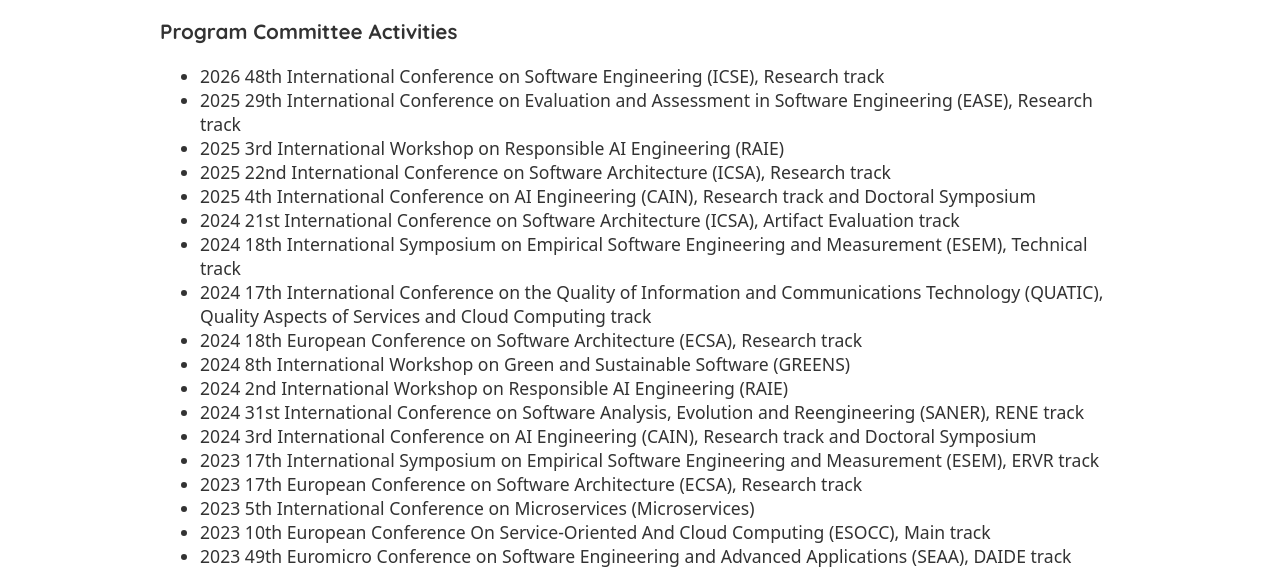
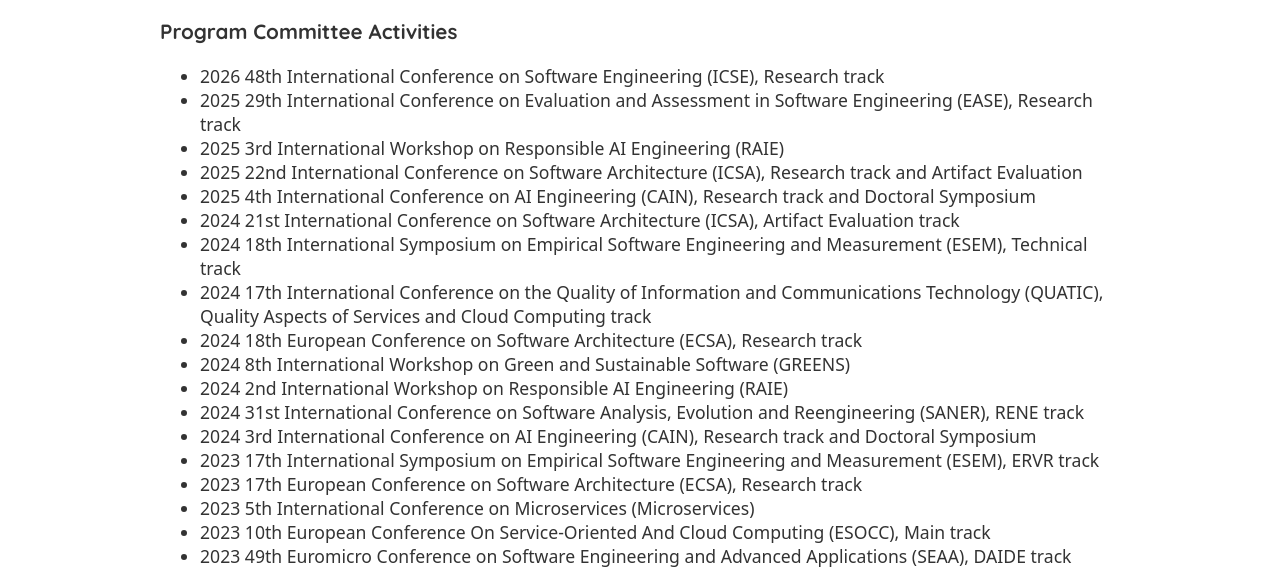
Before and after one commit to xJREB/cv-website, a Gatsby site: page /service in a window 1280 px wide. Shown: the part 224-795 px from the top of the page. Built offline with nearby package versions, Linux system fonts and the light colour scheme; Gatsby itself is replaced by a stand-in of ours.

Commit message:
Updated libraries and service page

```diff
--- a/package.json
+++ b/package.json
@@ -1,7 +1,7 @@
 {
     "name": "jreb-cv",
     "description": "The CV website of Dr. Justus Bogner",
-    "version": "1.7.4",
+    "version": "1.7.5",
     "license": "MIT",
     "scripts": {
         "build": "gatsby build",
@@ -11,7 +11,7 @@
         "deploy": "gatsby build && gh-pages -d public --repo git@github.com:xJREB/xjreb.github.io.git"
     },
     "dependencies": {
-        "gatsby": "^5.14.0",
+        "gatsby": "^5.14.1",
         "gatsby-plugin-google-gtag": "^5.14.0",
         "gatsby-plugin-image": "^3.14.0",
         "gatsby-plugin-manifest": "^5.14.0",
@@ -21,7 +21,7 @@
         "gatsby-source-filesystem": "^5.14.0",
         "gatsby-transformer-remark": "^6.14.0",
         "gatsby-transformer-sharp": "^5.14.0",
-        "gh-pages": "^6.2.0",
+        "gh-pages": "^6.3.0",
         "jreb-cv": "file:",
         "react": "^18.3.1",
         "react-dom": "^18.3.1",
--- a/src/pages/service.js
+++ b/src/pages/service.js
@@ -31,7 +31,7 @@ const Service = () => {
                             </li>
                             <li>
                                 2025 22nd International Conference on Software
-                                Architecture (ICSA), Research track
+                                Architecture (ICSA), Research track and Artifact Evaluation
                             </li>
                             <li>
                                 2025 4th International Conference on AI
```
Also changed, not shown: 1 other file.
